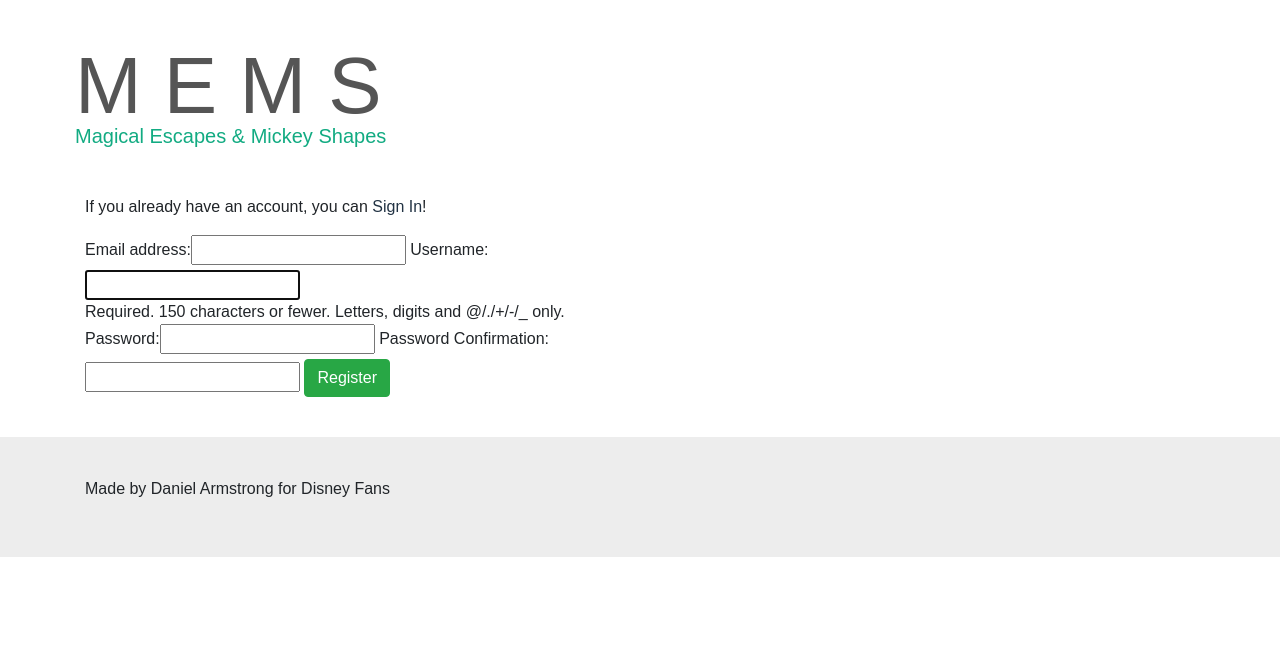
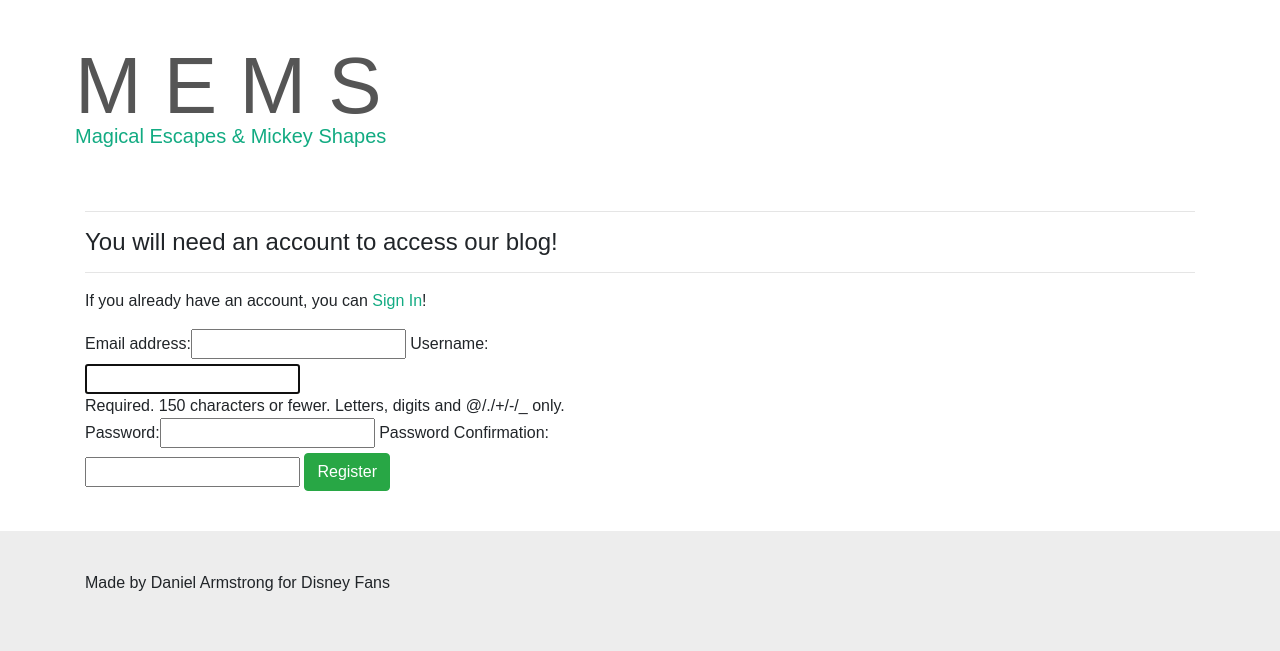
Before and after one commit to DanArmstrong124/blog, a Django app: page /accounts/register/ in a window 1280 px wide. Shown: the part 263-914 px from the top of the page. Before the commit the page ends 820 px from the top, so only its background shows below. Run offline with Django 3.2, Linux system fonts and the light colour scheme; some libraries are stand-ins or nearby versions.

Commit message:
Added instructions to registration.html

```diff
--- a/accounts/templates/registration.html
+++ b/accounts/templates/registration.html
@@ -8,7 +8,10 @@
 
 
 {% block page_content %}
-<p>If you already have an account, you can <a href='{% url 'login' %}'>Sign In</a>!</p>
+<hr>
+<h4>You will need an account to access our blog!</h4>
+<hr>
+<p>If you already have an account, you can <a href='{% url 'login' %}' style="color: #12AB82;">Sign In</a>!</p>
 
     <form method="POST">
         {% csrf_token %}
```
